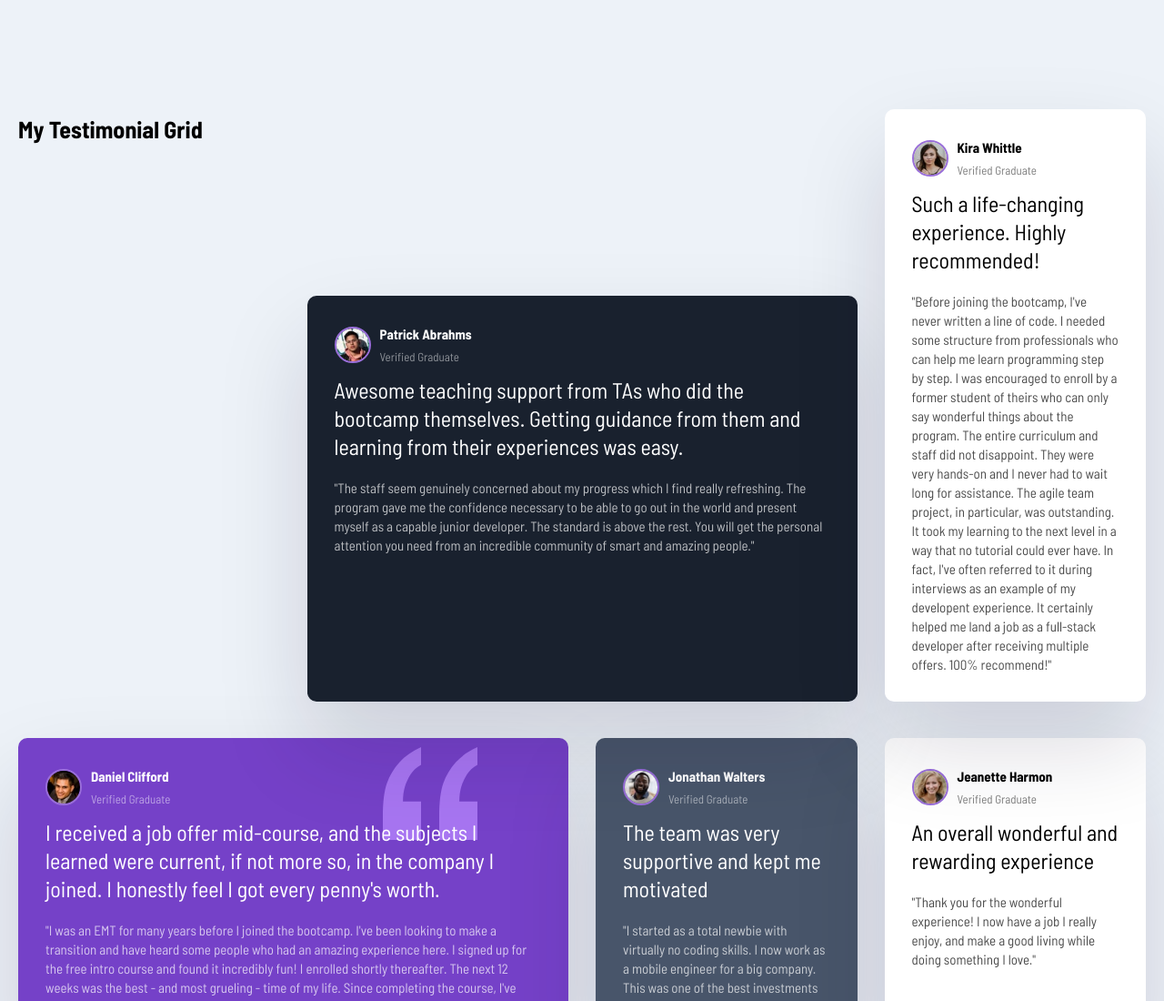
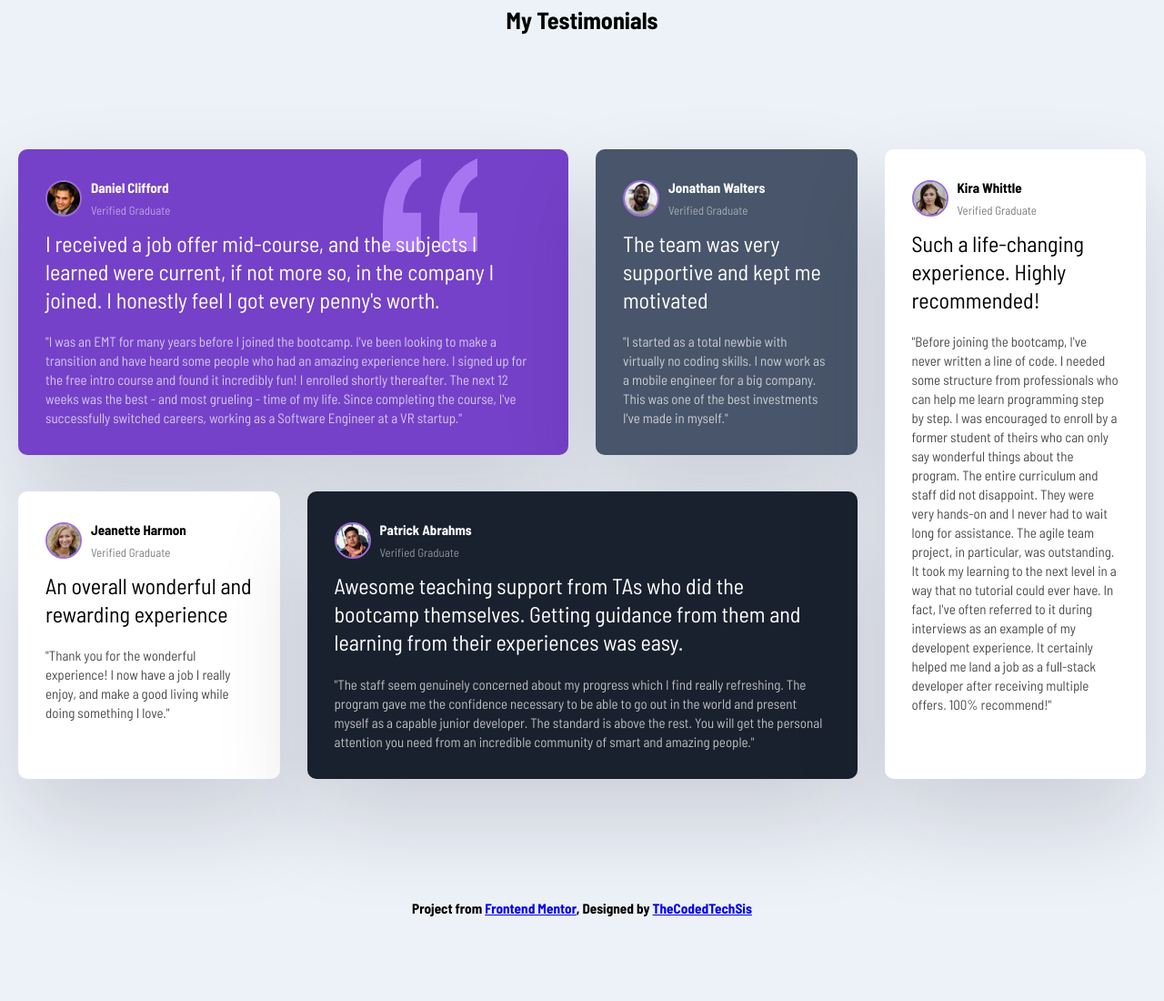
Before and after one commit to Adebimpe96/Grid-system, a plain HTML site: page Grid project/index.html in a window 1280 px wide. Shown: the top 1100 px of the page at 91% size. After the commit the page ends 1011 px from the top, so only its background shows below. Drawn offline with Linux system fonts and the light colour scheme.

Commit message:
index file modified

```diff
--- a/Grid project/index.css
+++ b/Grid project/index.css
@@ -11,6 +11,10 @@ body {
   font-family: 'Barlow Semi Condensed', sans-serif;
   line-height: 1.7;
   font-size: 13px;
+}
+
+.header-title{
+text-align: center;
 }
 
 .testimonials {
--- a/Grid project/index.html
+++ b/Grid project/index.html
@@ -8,10 +8,11 @@
     <title>Testimonials</title>
   </head>
   <body>
+
+    <div class="header-title">
+      <h1>My Testimonials</h1>
+    </div>
     <div class="testimonials">
-        <header>
-            <h1>My Testimonial Grid</h1>
-        </header>
       <div class="card card--bg-purple">
         <header class="card__header">
           <img src="images/image-daniel.jpg" class="card__img" alt="" />
```
